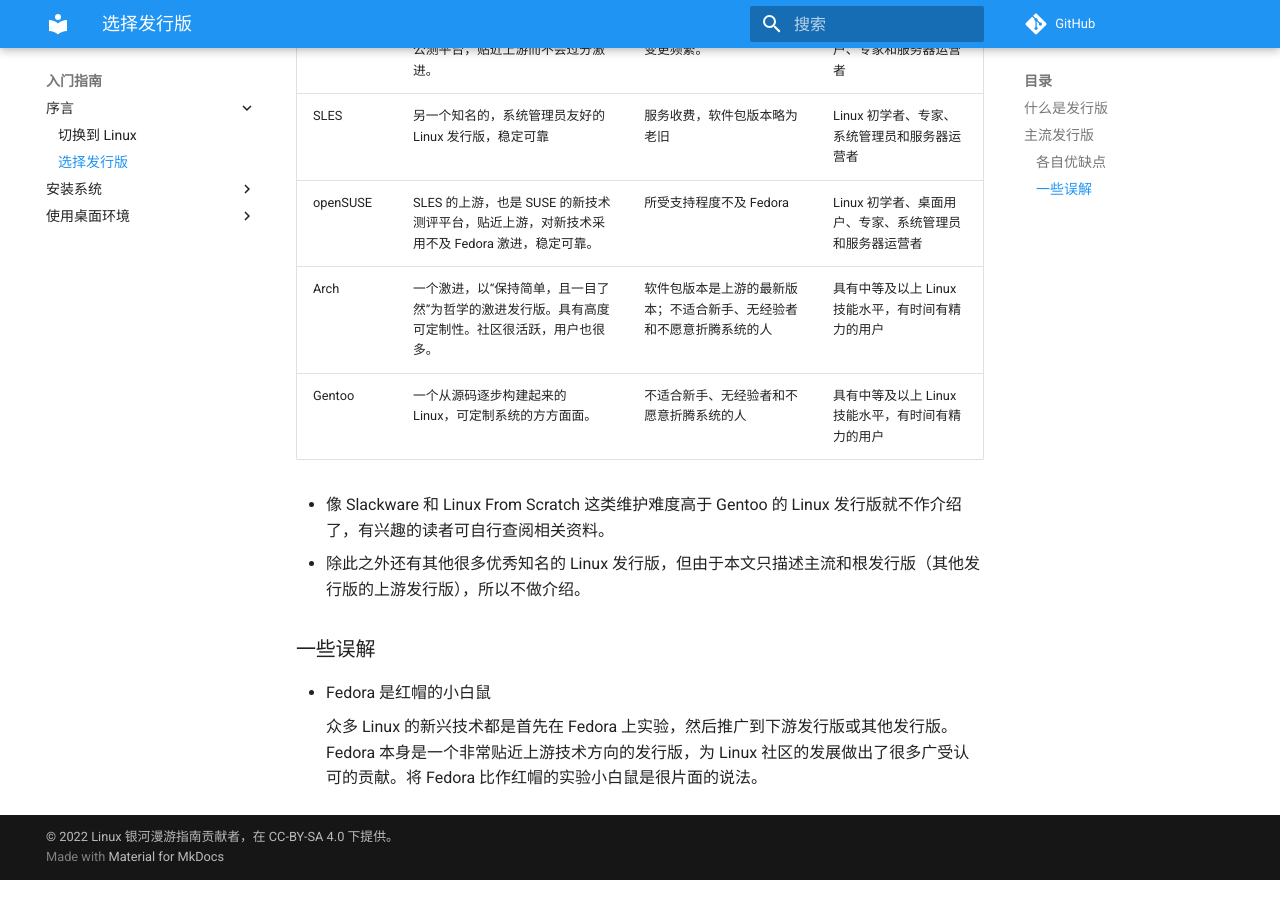
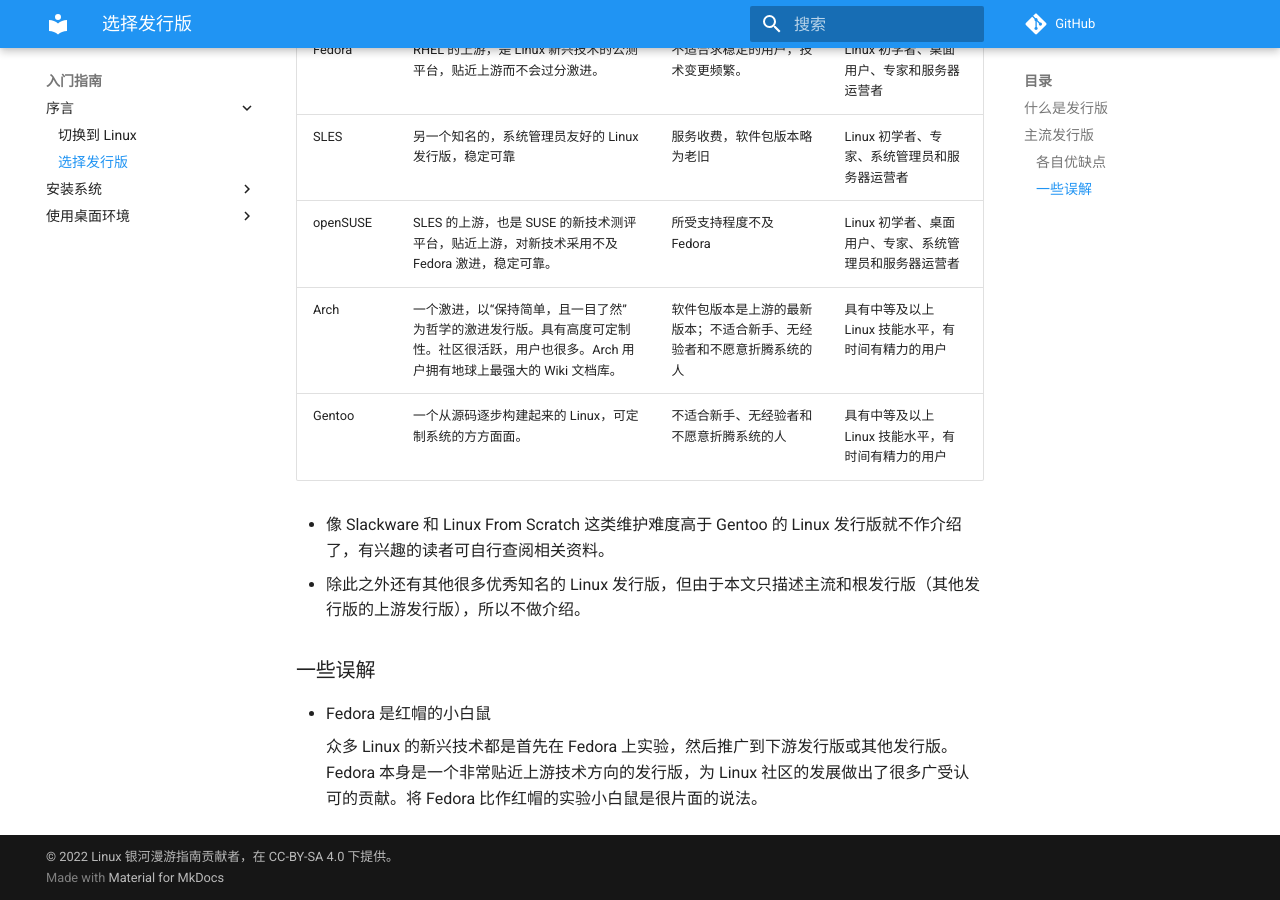
Before and after one commit to linuxhitchhiker/THGLG, an MkDocs documentation site: the page built from docs/basic/prologue/choosing-distribution.md, in a window 1280 px wide and 900 px high, scrolled down 1178 px. Built offline with MkDocs 1.6.1 and Material for MkDocs 9.7.7, drawn with Linux system fonts in a browser that asks for light colours; comment, search, counter and statistics services are not loaded.

Commit message:
Update choosing-distribution.md

```diff
--- a/docs/basic/prologue/choosing-distribution.md
+++ b/docs/basic/prologue/choosing-distribution.md
@@ -28,7 +28,7 @@ Linux 当前的主流/根发行版有：[Debian](https://www.debian.org/)、[Ubu
 |Fedora|RHEL 的上游，是 Linux 新兴技术的公测平台，贴近上游而不会过分激进。|不适合求稳定的用户，技术变更频繁。|Linux 初学者、桌面用户、专家和服务器运营者|
 |SLES|另一个知名的，系统管理员友好的 Linux 发行版，稳定可靠|服务收费，软件包版本略为老旧|Linux 初学者、专家、系统管理员和服务器运营者|
 |openSUSE|SLES 的上游，也是 SUSE 的新技术测评平台，贴近上游，对新技术采用不及 Fedora 激进，稳定可靠。|所受支持程度不及 Fedora|Linux 初学者、桌面用户、专家、系统管理员和服务器运营者|
-|Arch|一个激进，以“保持简单，且一目了然”为哲学的激进发行版。具有高度可定制性。社区很活跃，用户也很多。|软件包版本是上游的最新版本；不适合新手、无经验者和不愿意折腾系统的人|具有中等及以上 Linux 技能水平，有时间有精力的用户|
+|Arch|一个激进，以“保持简单，且一目了然”为哲学的激进发行版。具有高度可定制性。社区很活跃，用户也很多。Arch 用户拥有地球上最强大的 Wiki 文档库。|软件包版本是上游的最新版本；不适合新手、无经验者和不愿意折腾系统的人|具有中等及以上 Linux 技能水平，有时间有精力的用户|
 |Gentoo|一个从源码逐步构建起来的 Linux，可定制系统的方方面面。|不适合新手、无经验者和不愿意折腾系统的人|具有中等及以上 Linux 技能水平，有时间有精力的用户|
 
 - 像 Slackware 和 Linux From Scratch 这类维护难度高于 Gentoo 的 Linux 发行版就不作介绍了，有兴趣的读者可自行查阅相关资料。
```
